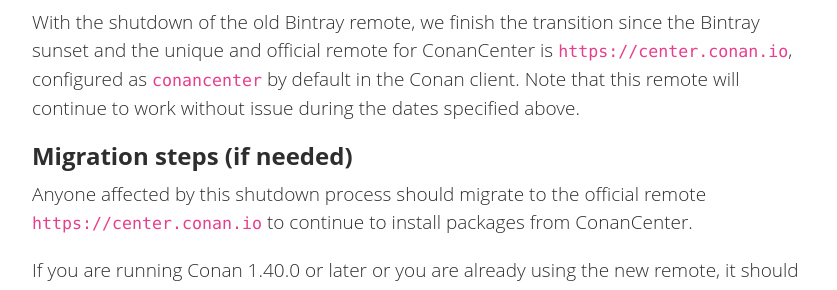
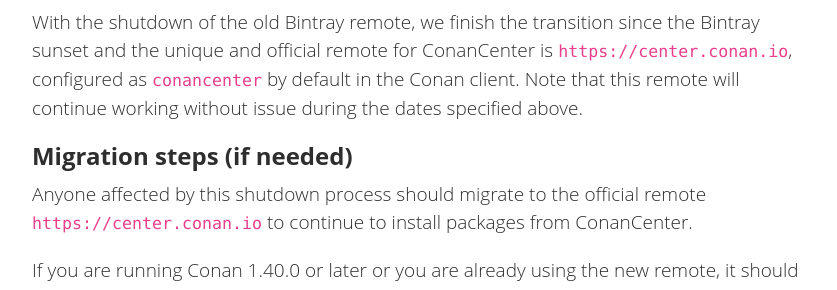
Before and after one commit to conan-io/conan-io.github.io, a Jekyll site: the page built from _posts/2021-10-28-conancenter-bintray-remote-eol.markdown, in a window 1280 px wide and 900 px high, scrolled down 1199 px. Shown: the part 194-484 px from the top of the window, without its empty margins (20-857 px from the left). Built offline with Jekyll 4.4.1, drawn with Linux system fonts in a browser that asks for light colours; comment, search, counter and statistics services are not loaded.

Commit message:
Update _posts/2021-10-28-conancenter-bintray-remote-eol.markdown
Co-authored-by: César García Tapia <cesargt@jfrog.com>

```diff
--- a/_posts/2021-10-28-conancenter-bintray-remote-eol.markdown
+++ b/_posts/2021-10-28-conancenter-bintray-remote-eol.markdown
@@ -40,7 +40,7 @@ about its EOL to anyone still using it. During those brownouts, the service will
 
 With the shutdown of the old Bintray remote, we finish the transition since the Bintray sunset and the unique and official
 remote for ConanCenter is `https://center.conan.io`, configured as `conancenter` by default in the Conan client. Note that this
-remote will continue to work without issue during the dates specified above.
+remote will continue working without issue during the dates specified above.
 
 ## Migration steps (if needed)
 
```
